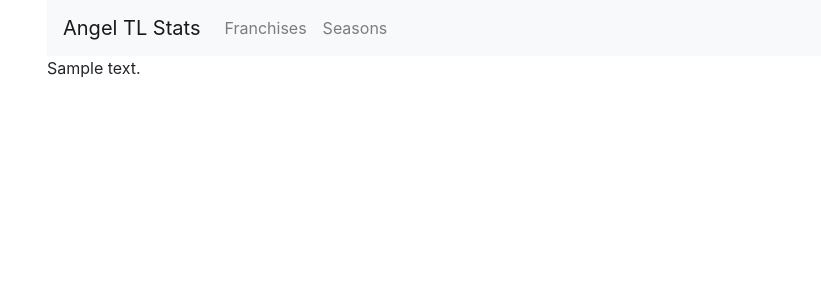
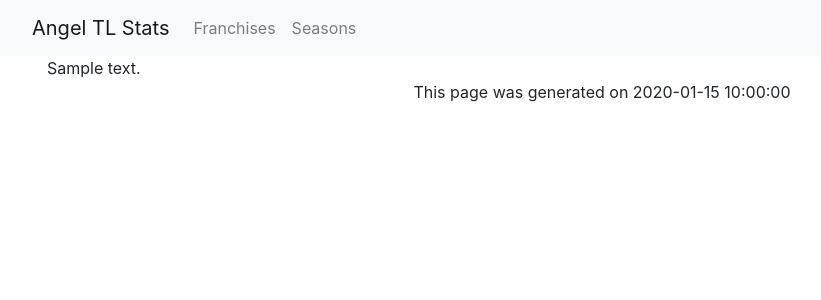
Before and after one commit to zilupe/unicorn, a Python web app: template unicorn/templates/components/container.html in a window 1280 px wide. Shown: the top 300 px of the page, without its empty margins (38-859 px from the left). Run offline with Jinja, Linux system fonts and the light colour scheme; the template is opened without the code that fills it: most values are stand-ins (such as "Sample title", 1, 10 or a date in 2020); some libraries are stand-ins or nearby versions; some web fonts are replaced.

Commit message:
Adds a footer with page generation time printed

```diff
--- a/unicorn/core/pages.py
+++ b/unicorn/core/pages.py
@@ -1,3 +1,4 @@
+import datetime as dt
 import os.path
 
 from jinja2 import Environment, PackageLoader, select_autoescape
@@ -92,6 +93,7 @@
 
 def generate_page(template, **context_extras):
     template_obj = env.get_template(template)
+    context_extras['generation_time'] = dt.datetime.utcnow().strftime('%Y-%m-%d %H:%M')
     return template_obj.render(**context_extras)
 
 
--- a/unicorn/templates/components/container.html
+++ b/unicorn/templates/components/container.html
@@ -19,11 +19,22 @@
 </head>
 <body>
 
+{% include "components/navbar.html" %}
+
 <div class="container">
-    {% include "components/navbar.html" %}
 
     {{ main_content|safe }}
+
 </div>
+
+<footer class="footer">
+
+    <div class="container">
+        <p class="text-center font-light-weight">This page was generated on {{ generation_time }}</p>
+    </div>
+
+
+</footer>
 
 <!-- Optional JavaScript -->
 <!-- jQuery first, then Popper.js, then Bootstrap JS -->
--- a/unicorn/templates/components/navbar.html
+++ b/unicorn/templates/components/navbar.html
@@ -1,4 +1,6 @@
-<nav class="navbar navbar-expand navbar-light bg-light">
+<nav class="navbar navbar-expand navbar-light bg-light navbar-fixed-top">
+    <div class="container">
+
     <a class="navbar-brand" href="franchises_all.html">Angel TL Stats</a>
     <button class="navbar-toggler" type="button" data-toggle="collapse" data-target="#navbarNav"
             aria-controls="navbarNav" aria-expanded="false" aria-label="Toggle navigation">
@@ -20,4 +22,6 @@
             <!--</li>-->
         </ul>
     </div>
+
+    </div>
 </nav>
```
Also changed, not shown: unicorn/templates/components/style.css.jinja (+25 -0 lines).
